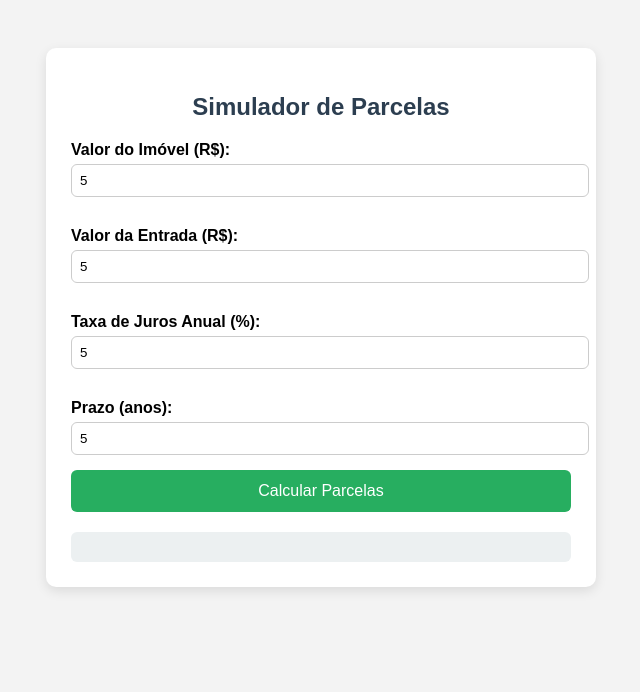
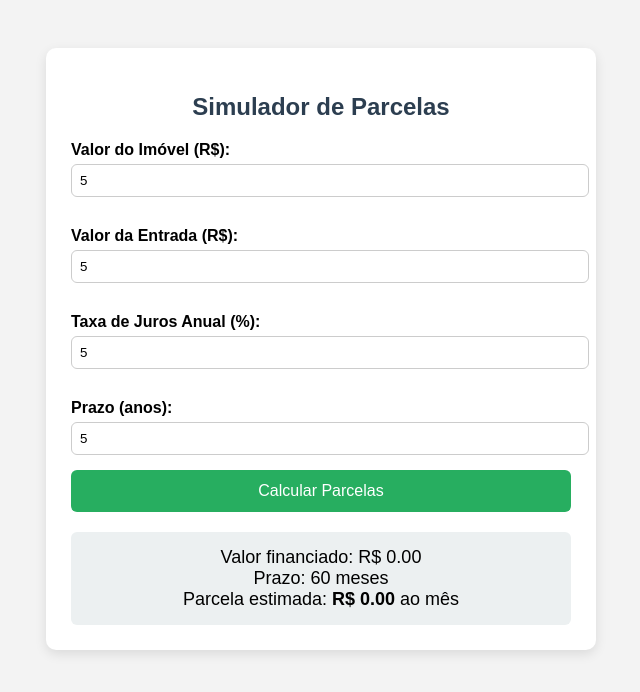
Before and after one commit to TeacherSamanthaSilva/SimuladordeFinancimanento, a plain HTML site: page index.html in a window 1280 px wide. Both pictures are taken after typing "5", "5", "5", "5" into the empty fields and a click on the button "Calcular Parcelas". Shown: the whole page, without its empty margins (319-959 px from the left). Drawn offline with Linux system fonts and the light colour scheme.

Commit message:
Update index.html
esse mini-projeto foi criado para estudar o que é math em javascript

```diff
--- a/index.html
+++ b/index.html
@@ -106,4 +106,15 @@
 
       // Fórmula da parcela com juros compostos (Price)
       const parcela = financiamento * (taxaMensal * Math.pow(1 + taxaMensal, prazoMeses)) /
-                      (Mat
+                      (Math.pow(1 + taxaMensal, prazoMeses) - 1);
+
+      resultado.innerHTML = `
+        Valor financiado: R$ ${financiamento.toFixed(2)}<br>
+        Prazo: ${prazoMeses} meses<br>
+        Parcela estimada: <strong>R$ ${parcela.toFixed(2)}</strong> ao mês
+      `;
+    }
+  </script>
+
+</body>
+</html>
```
